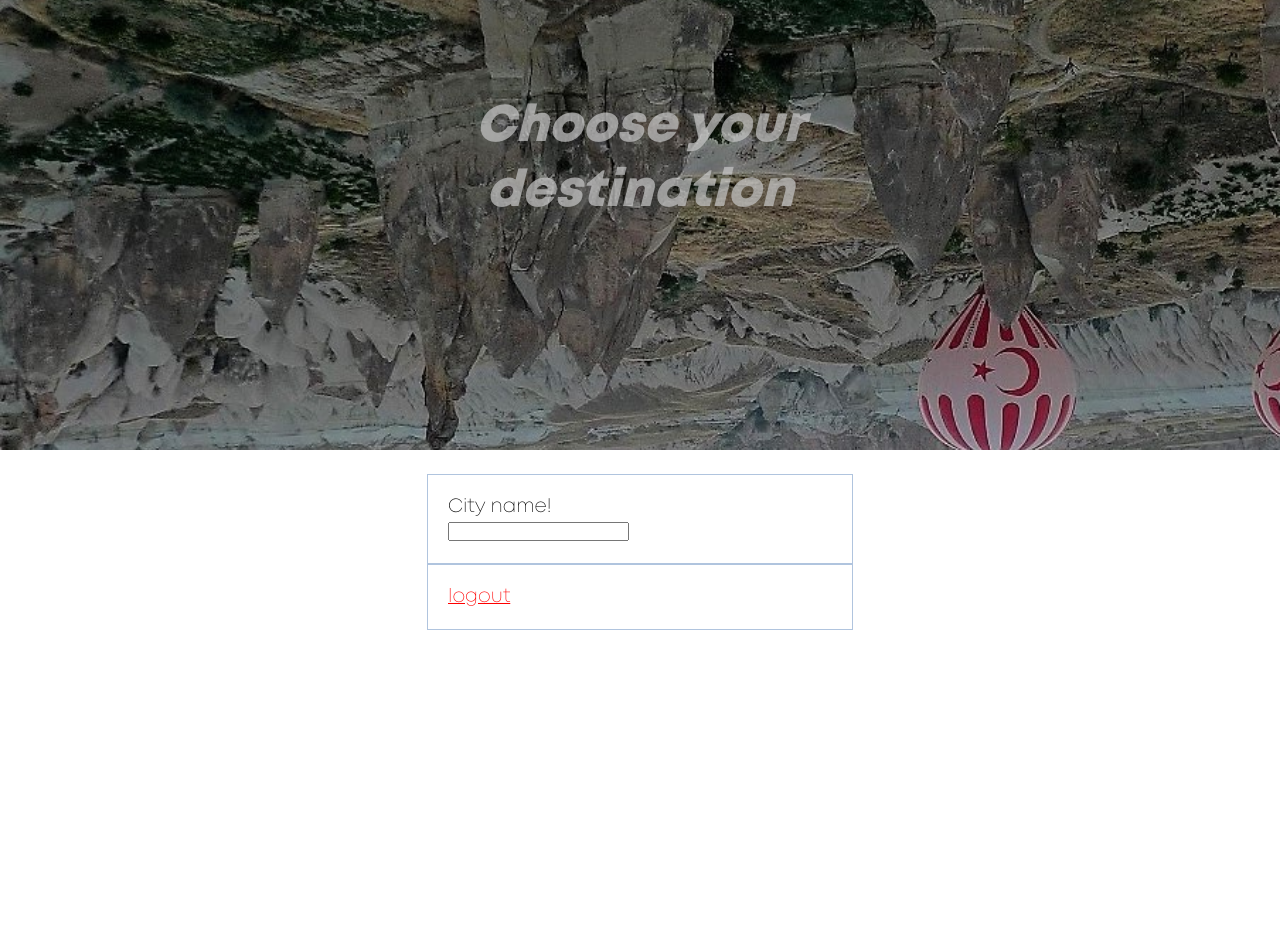
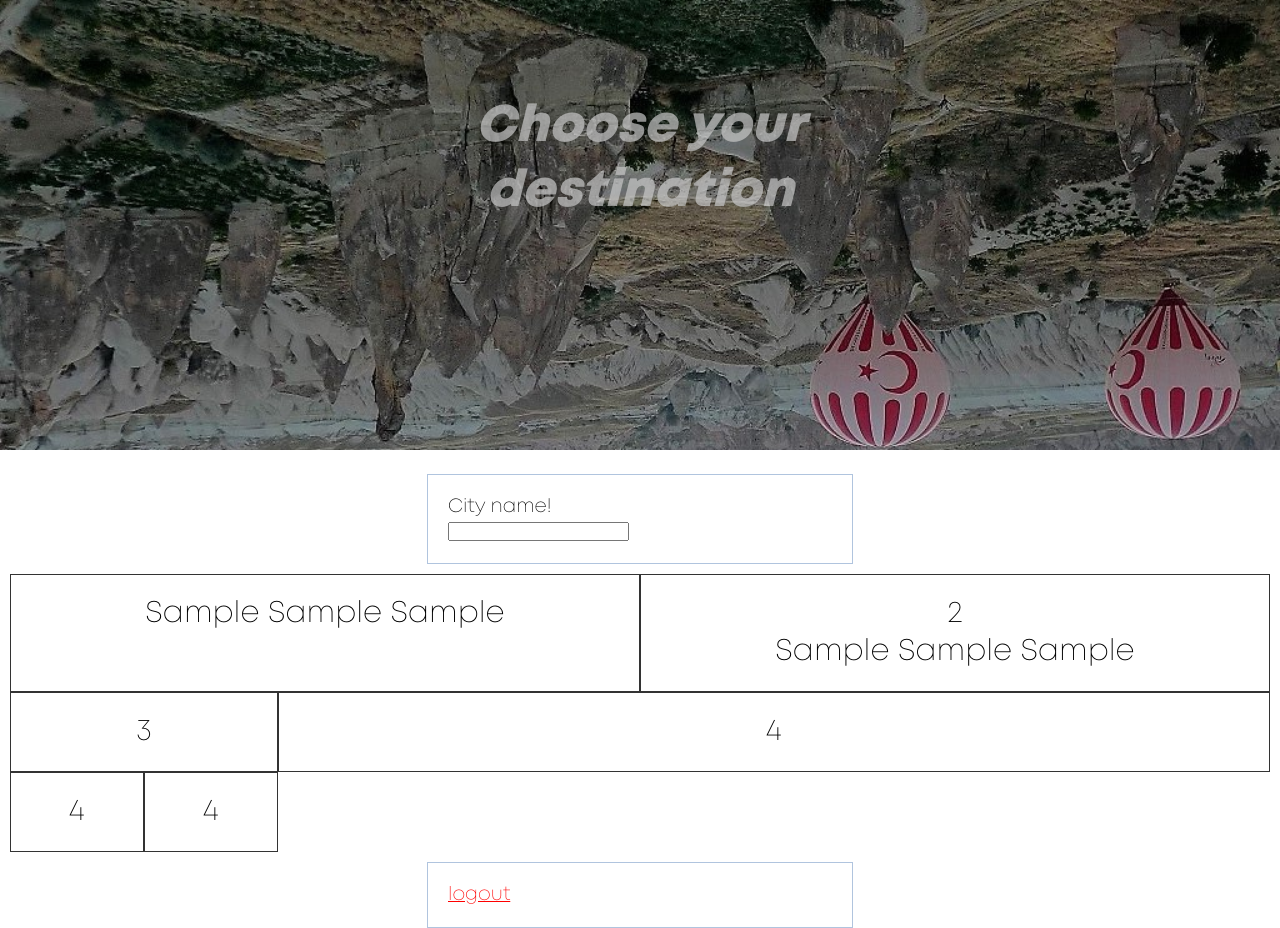
Before and after one commit to joshalva/projalpha, a PHP site: page / in a window 1280 px wide. Shown: the part 50-978 px from the top of the page. Before the commit the page ends 680 px from the top, so only its background shows below. Run offline with PHP 8.4, Linux system fonts and the light colour scheme; the visitor is signed in with stand-in values (Sample User, id 1); tables that the repository leaves empty or names only in its code hold one stand-in row (values such as "Sample post").

Commit message:
Add files via upload

```diff
--- a/index.php
+++ b/index.php
@@ -1,4 +1,14 @@
 <?php
+try {
+    $hostname = "localhost";
+    $dbname = "alpha";
+    $user = "root";
+    $dbalpha = new PDO("mysql:host=$hostname;dbname=$dbname", $user);
+} catch (PDOException $e) {
+    echo "Errore: " . $e->getMessage();
+    die();
+}
+
 session_start();
 
 if (!isset($_SESSION['nickname'])) {
@@ -22,7 +32,7 @@
         <div class="navcont">
             <nav id="navbar">
                 <ul>
-                    <li id="nav1"><a href="home.html"><img src="images/logohome.PNG" alt="logo" width="100px" height="50px"></a></li>
+                    <li id="nav1"><a href="index.php"><img src="images/logohome.PNG" alt="logo" width="100px" height="50px"></a></li>
                     <li id="nav2"><em>Benvenuto<strong> <?php echo $_SESSION['nickname']; ?></strong>!</em></li>
                     <li id="nav3"><img id="userph" src="images/user.png" width="45px" height="45px" ></li>
                 </ul>
@@ -35,7 +45,61 @@
         <form action="/action_page.php" method ='POST'>City name!<br>
             <input type="text" name="nomecitta">
         </form>
+
+        <div class="grid-container">
+              <div class="grid-item chartSx">
+                  <?php
+                  //recupero la citta' dell'utente
+                    $city = $dbalpha->prepare("SELECT citta FROM iscritto WHERE Nickname ='" .$_SESSION['nickname']."'");
+                    $city->execute();
+                    $citta=$city->fetch();
+                   //ricerco gli eventi
+                  $events = $dbalpha->prepare("SELECT id,titolo,datainizio,organizzatore FROM evento WHERE organizzatore IN (SELECT nickname FROM gestore WHERE citta ='" . $citta['citta'] . "') LIMIT 5 ");
+                      $events->execute();
+                      $result=$events->fetchAll(PDO::FETCH_ASSOC);
+
+                      foreach($result as $row){
+                          $idE=$row['id'];
+                          $titolo=$row['titolo'];
+                        $data=$row['datainizio'];
+                        $organizzatore=$row['organizzatore'];
+                        $riga='<p>'.$titolo.'   '.$data.'    '.$organizzatore.' </p>';
+                          print $riga;
+                      }
+                  ?>
+            </div>
+              <div class="grid-item fotoDx">2
+                     <?php
+                  //recupero la citta' dell'utente
+                    $city = $dbalpha->prepare("SELECT citta FROM iscritto WHERE Nickname ='" .$_SESSION['nickname']."'");
+                    $city->execute();
+                    $citta=$city->fetch();
+                   //ricerco le attrattive piu popolari
+                  $events = $dbalpha->prepare("SELECT id,titolo,datainizio,organizzatore FROM evento WHERE organizzatore IN (SELECT nickname FROM gestore WHERE citta ='" . $citta['citta'] . "') LIMIT 5 ");
+                      $events->execute();
+                      $result=$events->fetchAll(PDO::FETCH_ASSOC);
+
+                      foreach($result as $row){
+                          $idE=$row['id'];
+                          $titolo=$row['titolo'];
+                        $data=$row['datainizio'];
+                        $organizzatore=$row['organizzatore'];
+                        $riga='<p>'.$titolo.'   '.$data.'    '.$organizzatore.' </p>';
+                          print $riga;
+                      }
+                  ?>
+
+
+            </div>
+              <div class="grid-item fotoSx">3</div>
+              <div class="grid-item chartDx">4</div>
+              <div class="grid-item">4</div>
+              <div class="grid-item">4</div>
+        </div>
+
+
         <div class="content">
+<!--     php closing       -->
 
             <!-- notification message -->
             <?php if (isset($_SESSION['success'])) : ?>
--- a/style.css
+++ b/style.css
@@ -14,8 +14,6 @@
 body {
 	font-size: 120%;
         font-family: Mont-ExtraLightDEMO, Verdana, sans-serif;
-
-
 }
 
 
@@ -155,3 +153,32 @@
     transform: translate(-50%,-100%);
     font-size: 4.0vw;
 }
+
+
+.grid-container
+{
+    display: grid;
+  grid-template-columns: auto auto auto auto auto auto;
+  background-color: transparent;
+  padding: 10px;
+}
+
+.grid-item {
+  background-color: transparent;
+  border: 1px solid rgba(0, 0, 0, 0.8);
+  padding: 20px;
+  font-size: 30px;
+  text-align: center;
+}
+.chartSx{
+    grid-column: 1/4
+}
+.fotoDx{
+    grid-column: 4/7;
+}
+.chartDx{
+    grid-column: 3/7
+}
+.fotoSx{
+    grid-column: 1/3;
+}
```
